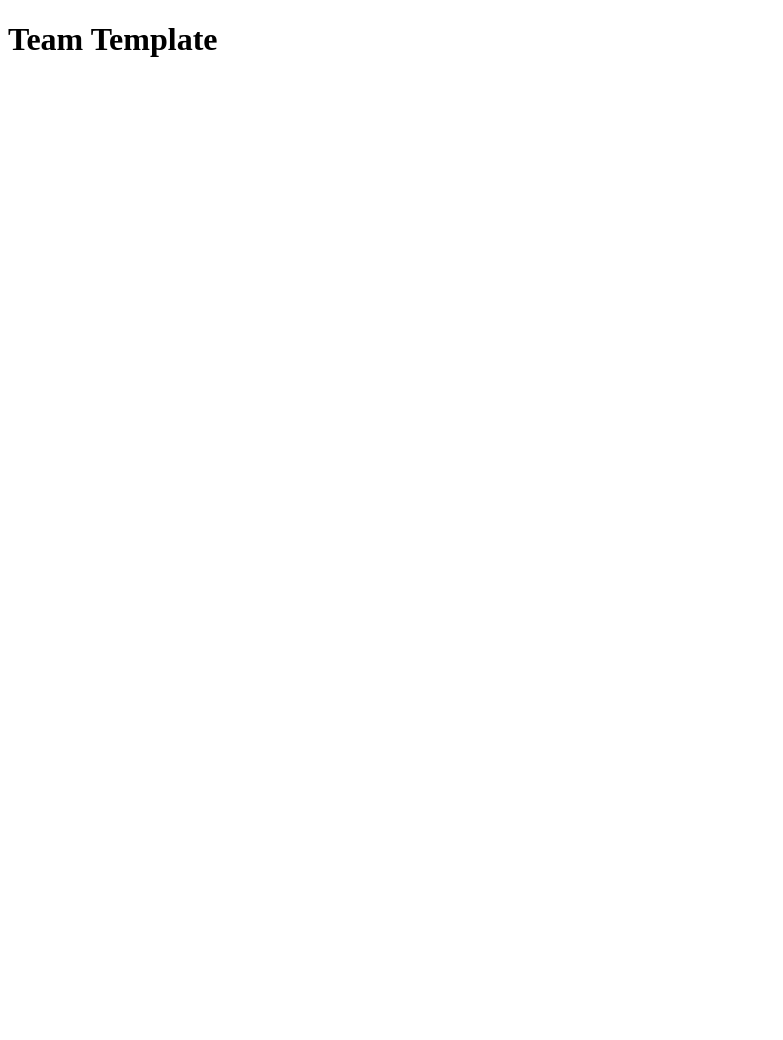
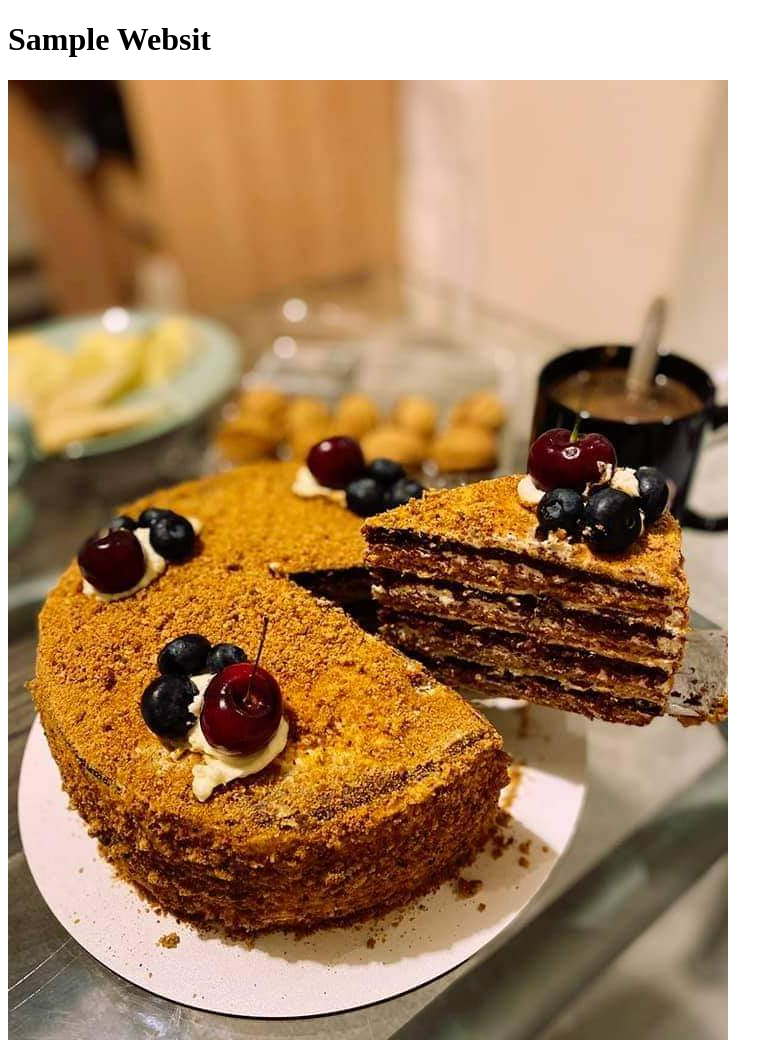
Before and after one commit to iaremchuk/web-project, a plain HTML site: page index.html in a window 1280 px wide. Shown: the whole page, without its empty margins (0-783 px from the left). Before the commit the page ends 800 px from the top, so only its background shows below. Drawn offline with Linux system fonts and the light colour scheme.

Commit message:
Sample html

```diff
--- a/index.html
+++ b/index.html
@@ -1,15 +1,18 @@
 <!DOCTYPE html>
 <html lang="en">
+
 <head>
     <meta charset="UTF-8">
     <meta http-equiv="X-UA-Compatible" content="IE=edge">
     <meta name="viewport" content="width=device-width, initial-scale=1.0">
-    <title>Document</title>
+    <title>Web project</title>
     <link rel="shortcut icon" href="https://placekitten.com/96/139" type="image/x-icon">
 </head>
+
 <body>
     <header>
-        <h1>Team Template</h1>
+        <h1>Sample Websit</h1>
+        <img src="img/cake.JPG" alt="Cake">
     </header>
     <main>
 
@@ -18,4 +21,5 @@
 
     </footer>
 </body>
+
 </html>
```
Also changed, not shown: img/cake.JPG (added).
